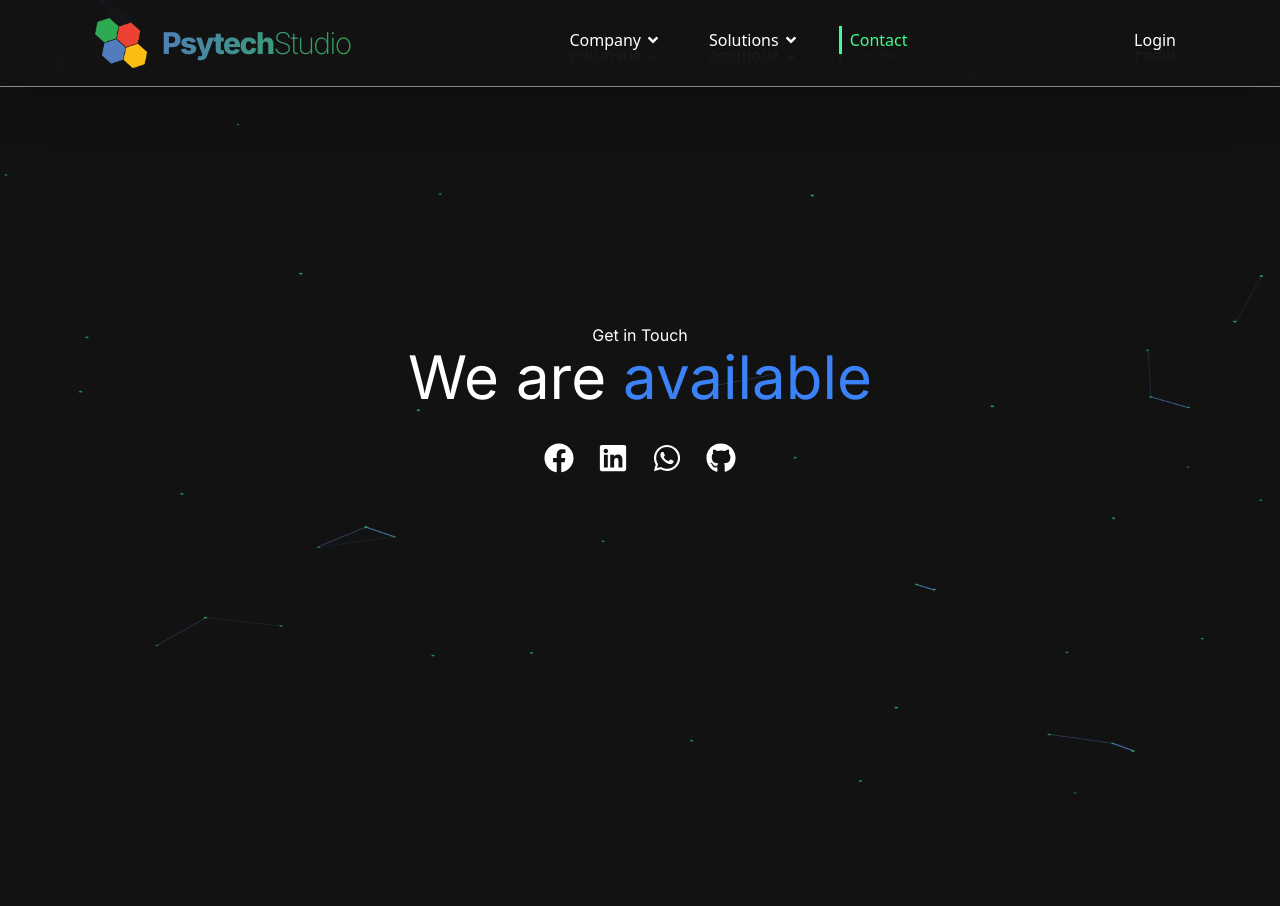
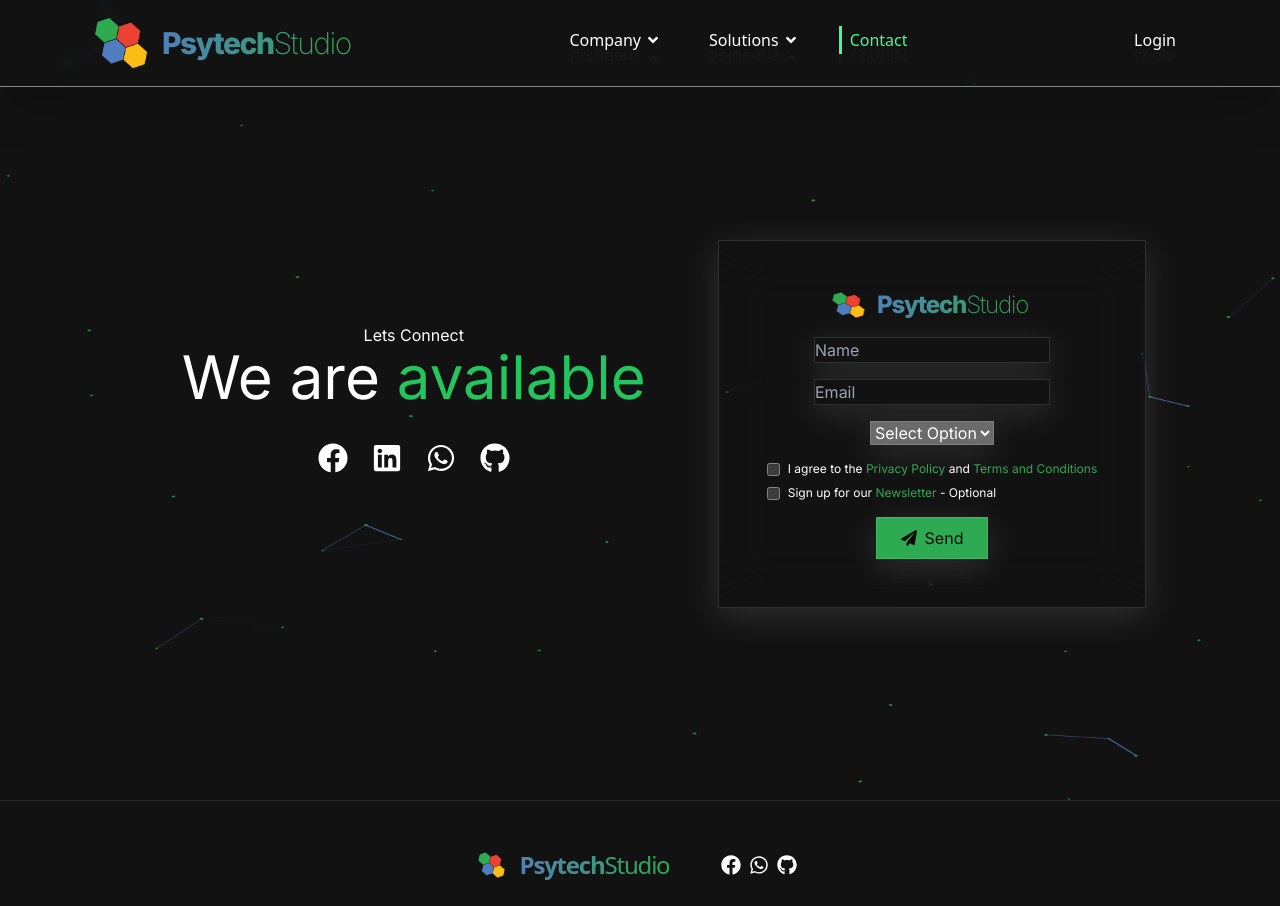
Before and after one commit to christiaan-fourie/psytech, a Next.js app: page /contact in a window 1280 px wide. Shown: the top 906 px of the page. Built offline with nearby package versions, Linux system fonts and the light colour scheme.

Commit message:
Add the ContactForm to Contact Page

```diff
--- a/app/contact/page.jsx
+++ b/app/contact/page.jsx
@@ -1,17 +1,19 @@
 import React from 'react'
 import Link from 'next/link'
+
+import Form from '@/components/ContactForm/ContactForm'
 
 import { FaFacebook, FaTwitter, FaWhatsapp, FaLinkedin, FaGithub } from 'react-icons/fa'
 import ParticleSystem from '@/components/ParticleSystem/ParticleSystem'
 
 export default function page() {
   return (
-    <div>
-        <div className='flex flex-col md:flex-row justify-center items-center min-h-screen'>
-            <div className='flex flex-col justify-center items-center'>
-                <div className=' text-center z-0'>
-                    <h4>Get in Touch</h4>
-                    <h1 className='text-6xl'>We are <span className='text-blue-500'>available</span></h1>
+    <section>
+        <div className='flex flex-col md:flex-row gap-6 justify-center items-center min-h-screen pt-24 md:pt-0'>
+            <div className='flex flex-row justify-end items-center p-12'>
+                <div className=' text-center'>
+                    <h4>Lets Connect</h4>
+                    <h1 className='text-6xl'>We are <span className='text-green-500'>available</span></h1>
                     {/* Social Icons Using FA */}
                     <div className='flex justify-center items-center space-x-4 mt-8'>
                         <Link className='hover:bg-[#2daa52] rounded-full p-1 transition-all duration-500' href="https://www.facebook.com/psytechstudio" target='_blank'> <FaFacebook size={30} /> </Link>
@@ -22,15 +24,11 @@ export default function page() {
                     </div>
                 </div>
             </div>
-        </div>
-        <div className='flex flex-col md:flex-row py-24 items-center justify-center gap-6'>
-            <div className='text-6xl font-extrabold bg-clip-text text-transparent bg-gradient-to-r from-[#517dbf] to-[#2daa52]'>Subscribe</div>
-            <div className='flex flex-col md:flex-row items-center gap-4'>
-            <input className='border border-[#2daa52] text-[#2daa52] my-4 py-2 px-4 w-[40vw]' placeholder='Email Address' />
-            <button className='border border-[#2daa52] text-[#2daa52] my-4 py-2 px-4'>Subscribe</button>
-            </div>
+
+            <Form />
+
         </div>
         <ParticleSystem />
-    </div>
+    </section>
   )
 }
```
